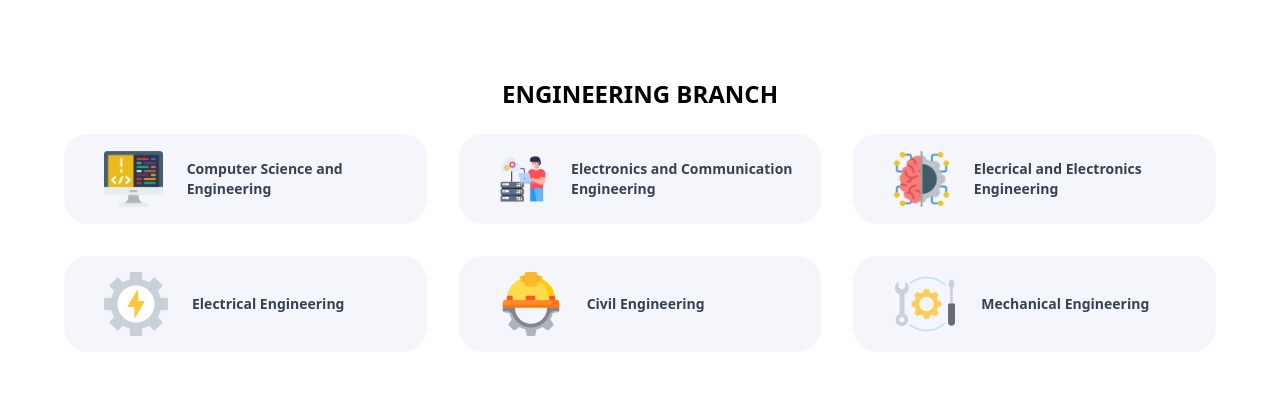
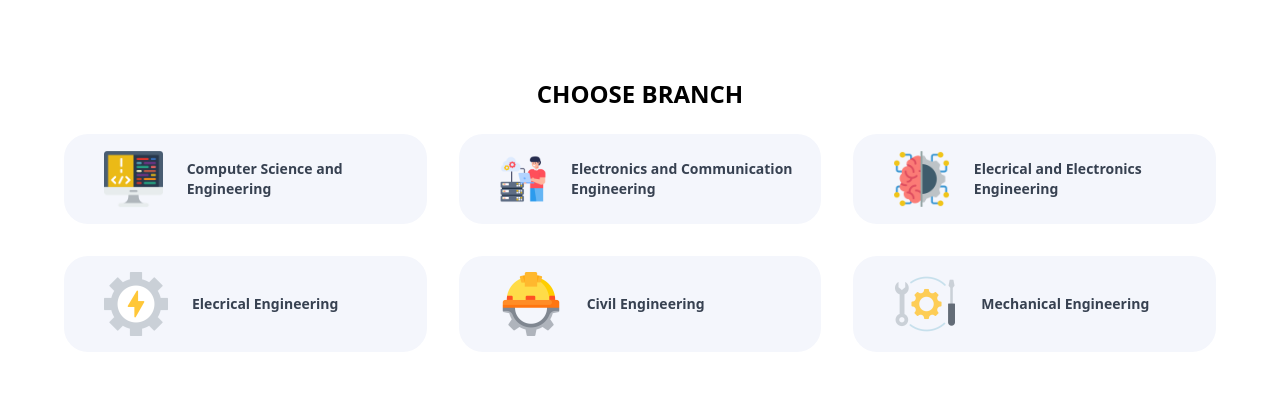
Before and after one commit to modest-azad/collezian-0.1.0, a Next.js app: page / in a window 1280 px wide. Shown: the part 897-1299 px from the top of the page. Built offline with nearby package versions, Linux system fonts and the light colour scheme.

Commit message:
all branch page added with map()

```diff
--- a/src/components/Navigation.js
+++ b/src/components/Navigation.js
@@ -47,18 +47,21 @@ export default function Navigation() {
                         Home
                     </Link>
                 </li>
-                <li  className="max-sm:flex max-sm:justify-center">
+                {/* <li  className="max-sm:flex max-sm:justify-center">
                     <span>
                     <button  id="mega-menu-full-dropdown-button" data-collapse-toggle="mega-menu-full-dropdown" className="flex items-center justify-between w-full py-2 pl-3 pr-4  text-gray-500 rounded-xl md:w-auto hover:bg-gray-100 md:hover:bg-transparent md:border-0 md:hover:text-blue-600 md:p-0 light:text-white md:light:hover:text-blue-500 light:hover:bg-gray-700 light:hover:text-blue-500 md:light:hover:bg-transparent light:border-gray-700"
                     onClick={showHide}
                     >Studying<svg className="w-2.5 h-2.5 ml-2.5" aria-hidden="true" xmlns="http://www.w3.org/2000/svg" fill="none" viewBox="0 0 10 6">
     <path stroke="currentColor" strokeLinecap="round" strokeLinejoin="round" strokeWidth="2" d="m1 1 4 4 4-4"/>
   </svg></button></span>
+                </li> */}
+               <li className="max-sm:flex max-sm:justify-center">
+                    <Link href="/Engineering" className="block py-2 pl-3 pr-4 text-gray-500  rounded-xl hover:bg-gray-100 md:hover:bg-transparent md:hover:text-blue-500 md:p-0 light:text-white md:light:hover:text-blue-500 light:hover:bg-gray-700 light:hover:text-blue-500 md:light:hover:bg-transparent light:border-gray-700">
+                        Engineering</Link>
                 </li>
-
                 <li className="max-sm:flex max-sm:justify-center">
                     <Link href="https://chat.whatsapp.com/DPyHjemxvt17fbhSFMIVYw" className="block py-2 pl-3 pr-4 text-gray-500  rounded-xl hover:bg-gray-100 md:hover:bg-transparent md:hover:text-blue-500 md:p-0 light:text-white md:light:hover:text-blue-500 light:hover:bg-gray-700 light:hover:text-blue-500 md:light:hover:bg-transparent light:border-gray-700">
-                        Off-Campus Jobs</Link>
+                        Career</Link>
                 </li>
                 <li className="max-sm:flex max-sm:justify-center">
                     <Link href="#" className="flex py-2 pl-3 pr-4 text-gray-500  rounded-xl hover:bg-gray-100 md:hover:bg-transparent md:hover:text-blue-500 md:p-0 light:text-white md:light:hover:text-blue-500 light:hover:bg-gray-700 light:hover:text-blue-500 md:light:hover:bg-transparent light:border-gray-700">
@@ -77,7 +80,7 @@ export default function Navigation() {
 
 </nav>
  {/* Mega DropDown Menu For all branch */}
- <div id="mega-menu-full-dropdown" className={`" ${currentState}  z-50 py-5 mt-2 sticky top-0  w-full rounded-3xl acrylic border-gray-200 shadow-sm border-y light:bg-gray-800 light:border-gray-600"`} onClick={hamburger} >
+ {/* <div id="mega-menu-full-dropdown" className={`" ${currentState}  z-50 py-5 mt-2 sticky top-0  w-full rounded-3xl acrylic border-gray-200 shadow-sm border-y light:bg-gray-800 light:border-gray-600"`} onClick={hamburger} >
         <div className="grid px-4 py-5 mx-auto  text-gray-900  sm:grid-cols-2 ">
             <ul>
                 <li onClick={showHide} >
@@ -126,7 +129,7 @@ export default function Navigation() {
                 </li>
             </ul>
         </div>
-    </div>
+    </div> */}
 
     </>
   );
--- a/src/components/Studying_section.js
+++ /dev/null
@@ -1,82 +0,0 @@
-/* eslint-disable @next/next/no-img-element */
-import Image from "next/image";
-import Link from "next/link";
-
-export default function Studying(){
-    var card = "feature flex items-center p-4 transition-all duration-300 ease-in-out bg-[#f4f6fc] hover:shadow-xl text-gray-700  rounded-3xl"
-    var image = "w-16 aspect-1/1 feature-image  flex justify-center items-center mx-6";
-    var heading = "py-2 font-semibold text-sm";
-    var para = "para hidden text-sm text-gray-600 ";
-
-    return (
-      <div className="my-20">
-      <h1 id="portal-links" className=" uppercase text-xl md:text-2xl text-center font-semibold m-auto my-4 py-2">
-        Engineering Branch
-      </h1>
-
-
-        <div className=" service w-full m-auto grid grid-rows-auto  grid-cols-1 md:grid-cols-3 gap-4 md:gap-8  px-[5%]">
-
-          <Link href="/branch/cse" className={card}>
-            <div className={image}> <img  src="/icons/coding.png" alt="branch png" /></div>
-            <div className="feature-content">
-              <h2 className={heading}>Computer Science and Engineering</h2>
-            </div>
-          </Link>
-
-          <Link href="/branch/ece" className={card}>
-            <div className={image}> <img  src="/icons/electronics.png" alt="branch png" /></div>
-            <div className="feature-content">
-              <h2 className={heading}>Electronics and Communication Engineering</h2>
-              <p className={para}>
-              Electronics and Communication Engineering
-              </p>
-            </div>
-          </Link>
-
-          <Link href="/branch/eee" className={card}>
-            <div className={image}> <img  src="/icons/eee.png" alt="branch png" /></div>
-            <div className="feature-content ">
-              <h2 className={heading}>Elecrical and Electronics Engineering</h2>
-              <p className={para}>
-              Elecrical and Electronics Engineering
-              </p>
-            </div>
-          </Link>
-
-          <Link href="/branch/ee" className={card}>
-            <div className={image}> <img  src="/icons/electrical.png" alt="branch png" /></div>
-            <div className="feature-content ">
-              <h2 className={heading}>Electrical Engineering</h2>
-              <p className={para}>
-              Electrical Engineering
-              </p>
-            </div>
-          </Link>
-
-          <Link href="/branch/civil" className={card}>
-            <div className={image}> <img  src="/icons/civil.png" alt="branch png" /></div>
-            <div className="feature-content ">
-              <h2 className={heading}>Civil Engineering</h2>
-              <p className={para}>
-              Civil Engineering
-              </p>
-            </div>
-          </Link>
-
-          <Link href="/branch/me" className={card}>
-            <div className={image}> <img  src="/icons/mechanical.png" alt="branch png" /></div>
-            <div className="feature-content ">
-              <h2 className={heading}>Mechanical Engineering</h2>
-              <p className={para}>
-              Mechanical Engineering
-              </p>
-            </div>
-          </Link>
-
-
-
-        </div>
-      </div>
-    );
-}
--- a/src/components/hero.js
+++ b/src/components/hero.js
@@ -15,7 +15,7 @@ const hero = () => {
           </p>
           <Link
             href="https://chat.whatsapp.com/IEzLC5bZosdE4JkjQyIIKk"
-            className=" outline outline-1 outline-blue-700 rounded-3xl  text-blue-700 font-bold  px-6 py-4"
+            className=" outline outline-1 outline-[#00684A] rounded-3xl bg-[#00ed64] text-[#001e2b] font-bold  px-6 py-4"
           >
             {" "}
             Join Community{" "}
--- /dev/null
+++ b/src/pages/Engineering.js
@@ -0,0 +1,74 @@
+/* eslint-disable @next/next/no-img-element */
+import Image from "next/image";
+import Link from "next/link";
+import { useState } from "react";
+
+const Branch = [
+  {
+    name: "Computer Science and Engineering",
+    icon: "/icons/coding.png",
+    link: "/branch/cse"
+},
+  {
+    name: "Electronics and Communication Engineering",
+    icon: "/icons/electronics.png",
+    link: "/branch/ece"
+},
+  {
+    name: "Elecrical and Electronics Engineering",
+    icon: "/icons/eee.png",
+    link: "/branch/eee"
+},
+  {
+    name: "Elecrical Engineering",
+    icon: "/icons/electrical.png",
+    link: "/branch/ee"
+},
+  {
+    name: "Civil Engineering",
+    icon: "/icons/civil.png",
+    link: "/branch/civil"
+},
+{
+  name: "Mechanical Engineering",
+  icon: "/icons/mechanical.png",
+  link: "/branch/me"
+},
+
+]
+
+export default function Engineering(){
+  const [data, setData] = useState(Branch);
+
+    var card = "feature flex items-center p-4 transition-all duration-300 ease-in-out bg-[#f4f6fc] hover:shadow-xl text-gray-700  rounded-3xl"
+    var image = "w-16 aspect-1/1 feature-image  flex justify-center items-center mx-6";
+    var heading = "py-2 font-semibold text-sm";
+    var para = "para hidden text-sm text-gray-600 ";
+
+    return (
+      <div className="my-20">
+      <h1 id="portal-links" className=" uppercase text-xl md:text-2xl text-center font-semibold m-auto my-4 py-2">
+        Choose branch
+      </h1>
+
+        <div className=" service w-full m-auto grid grid-rows-auto  grid-cols-1 md:grid-cols-3 gap-4 md:gap-8  px-[5%]">
+
+          {
+              Branch.map((data)=>{
+                return (
+                  <Link key={data} href={data.link} className={card}>
+                  <div className={image}> <img  src={data.icon} alt="branch png" /></div>
+                  <div className="feature-content">
+                    <h2 className={heading}>{data.name}</h2>
+                  </div>
+                </Link>
+                )
+              })
+          }
+
+        </div>
+
+
+      </div>
+    );
+}
--- a/src/pages/index.js
+++ b/src/pages/index.js
@@ -4,7 +4,7 @@ import Image from "next/image";
 import styles from "../styles/styles.module.css";
 import Services from "../components/services";
 import Portals from "../components/Important_portal";
-import Studying from "../components/Studying_section";
+import Engineering from "./Engineering";
 
 export default function Home() {
   return (
@@ -30,7 +30,7 @@ export default function Home() {
         <Hero />
         <Portals/>
         {/* <Services/> */}
-        <Studying/>
+        <Engineering/>
       </main>
     </>
   );
```
